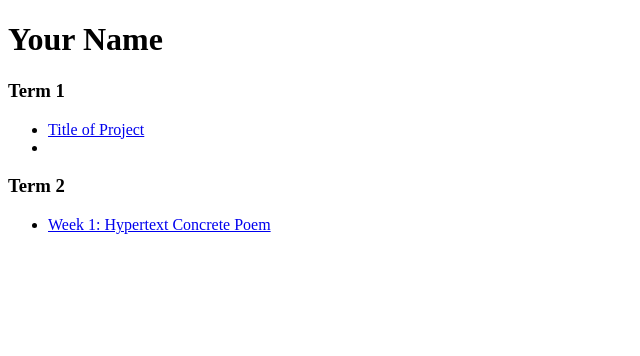
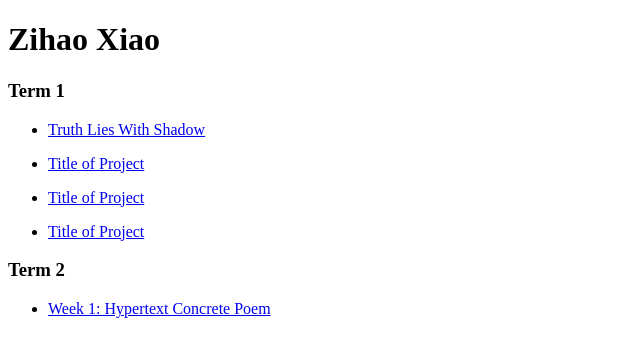
Before and after one commit to JohnnyXiao-0906/wcc-portfolio, a plain HTML site: page index.html in a window 1280 px wide. Shown: the whole page, without its empty margins (0-640 px from the left). Drawn offline with Linux system fonts and the light colour scheme.

Commit message:
Update index.html

```diff
--- a/index.html
+++ b/index.html
@@ -5,33 +5,34 @@
         <title>WCC Portfolio</title>
     </head>
     <body>
-
-        <!--This is a comment in HTML-->
-
-        <!--This week we are keeping things very simple, please do not add anything extra, no CSS styling etc.-->
-
-        <!--Change to your full name below-->
-        <h1>Your Name</h1>
+        <h1>Zihao Xiao</h1>
 
         <h3>Term 1</h3>
 
-        <!--Add two to five links to projects from last term that you should host on github-->
         <ul>
             <li>
-                <!--This is a link, the href value should contain the url or relative path to a page. / means the root folder of the directory structure-->
-                <a href="/">Title of Project</a>
+                <p><a href="https://vimeo.com/manage/videos/785743336">Truth Lies With Shadow</a></p>
             </li>
+
             <li>
-                <!-- Keep adding as many new list items with links as you need-->
+                <p><a href="/">Title of Project</a></p>
             </li>
+
+            <li>
+                <p><a href="/">Title of Project</a></p>
+            </li>
+
+            <li>
+                <p><a href="/">Title of Project</a></p>
+            </li>
+
         </ul>
 
         <h3>Term 2</h3>
 
-        <!-- Change the href attribute value from / to the url to your project -->
         <ul>
             <li>
-                <a href="/">Week 1: Hypertext Concrete Poem</a>
+                <a href="http://127.0.0.1:5500/johnny's%20poem.html">Week 1: Hypertext Concrete Poem</a>
             </li>
         </ul>
 
```
